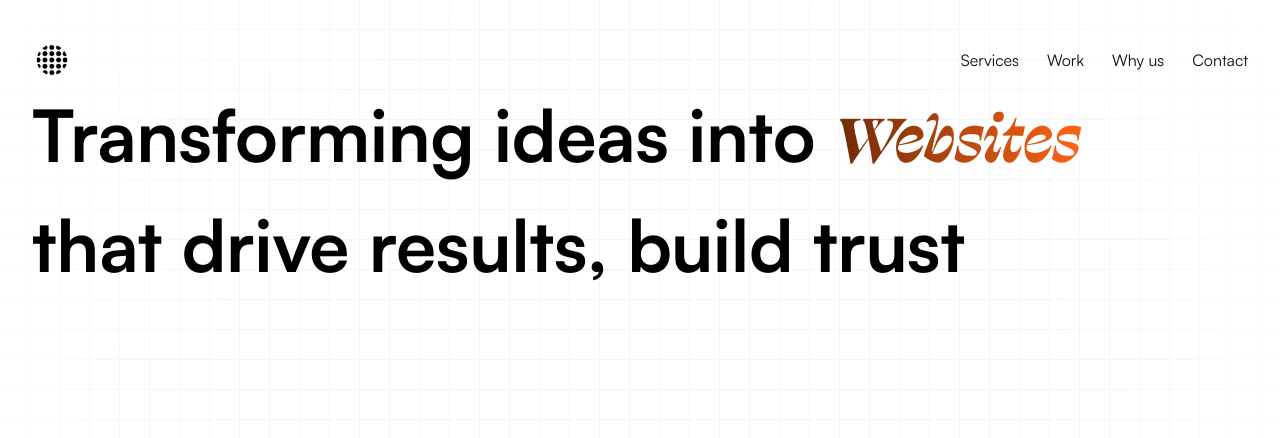
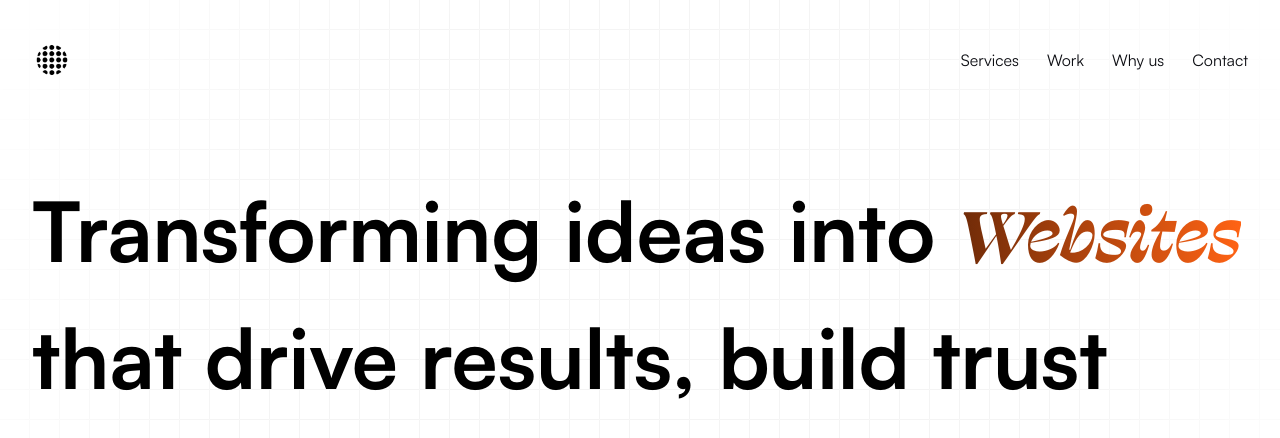
Before and after one commit to fadadOussama/agency, a Next.js app: page / in a window 1280 px wide. Shown: the top 438 px of the page. Built offline with nearby package versions, Linux system fonts and the light colour scheme.

Commit message:
update: hero text size

```diff
--- a/src/components/hero.tsx
+++ b/src/components/hero.tsx
@@ -6,7 +6,7 @@ import { links } from "@/constants/links";
 
 export default function Hero() {
   return (
-    <div className="container h-screen max-w-[1300px] pt-10">
+    <div className="container h-screen max-w-[1300px] pt-10 relative ">
       <GridPattern
         width={30}
         height={30}
@@ -17,9 +17,8 @@ export default function Hero() {
         )}
       />
 
-      <div className="relative z-50">
+      <div className="relative z-50 h-full">
         <div className="flex items-center justify-between">
-          {/* Logo */}
           <Image
             src={logo}
             alt="agyweb logo"
@@ -27,7 +26,6 @@ export default function Hero() {
             className={"size-10"}
           />
 
-          {/* links */}
           <div className="flex items-center gap-x-7">
             {links.map((link, i) => (
               <a
@@ -41,9 +39,8 @@ export default function Hero() {
           </div>
         </div>
 
-        {/* Hero text */}
-        <div>
-          <p className="text-7xl font-bold leading-normal">
+        <div className="absolute left-1/2 top-1/2 -translate-y-1/2 -translate-x-1/2 w-full h-full mt-32 ">
+          <p className="text-[83px] font-bold leading-normal">
             Transforming ideas into{" "}
             <span className="hero_text bg-clip-text font-swearDisplay text-transparent">
               Websites
@@ -52,7 +49,10 @@ export default function Hero() {
             that drive results, build trust
           </p>
         </div>
+
+
       </div>
+
     </div>
   );
 }
--- /dev/null
+++ b/src/components/motion/FlipText.ts
@@ -0,0 +1,2 @@
+import React from "react";
+import { motion } from "framer-motion";
```
